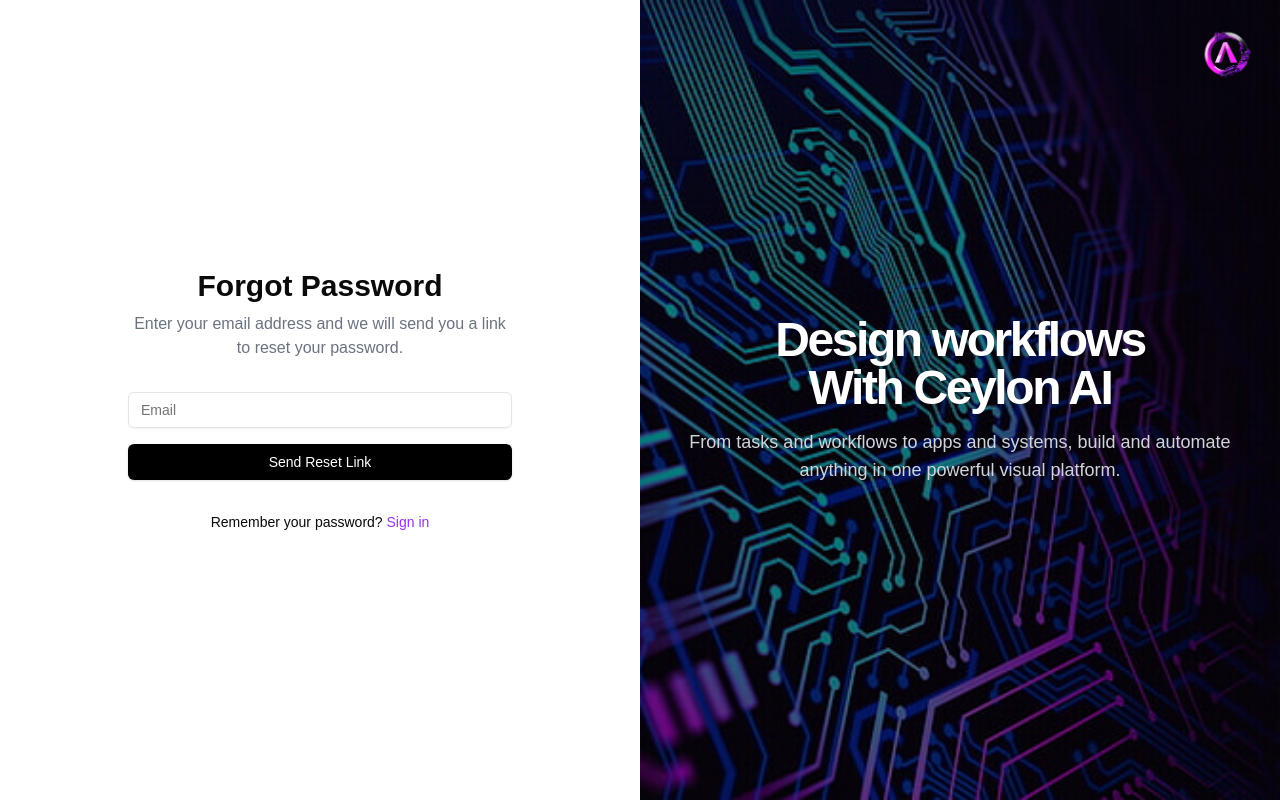
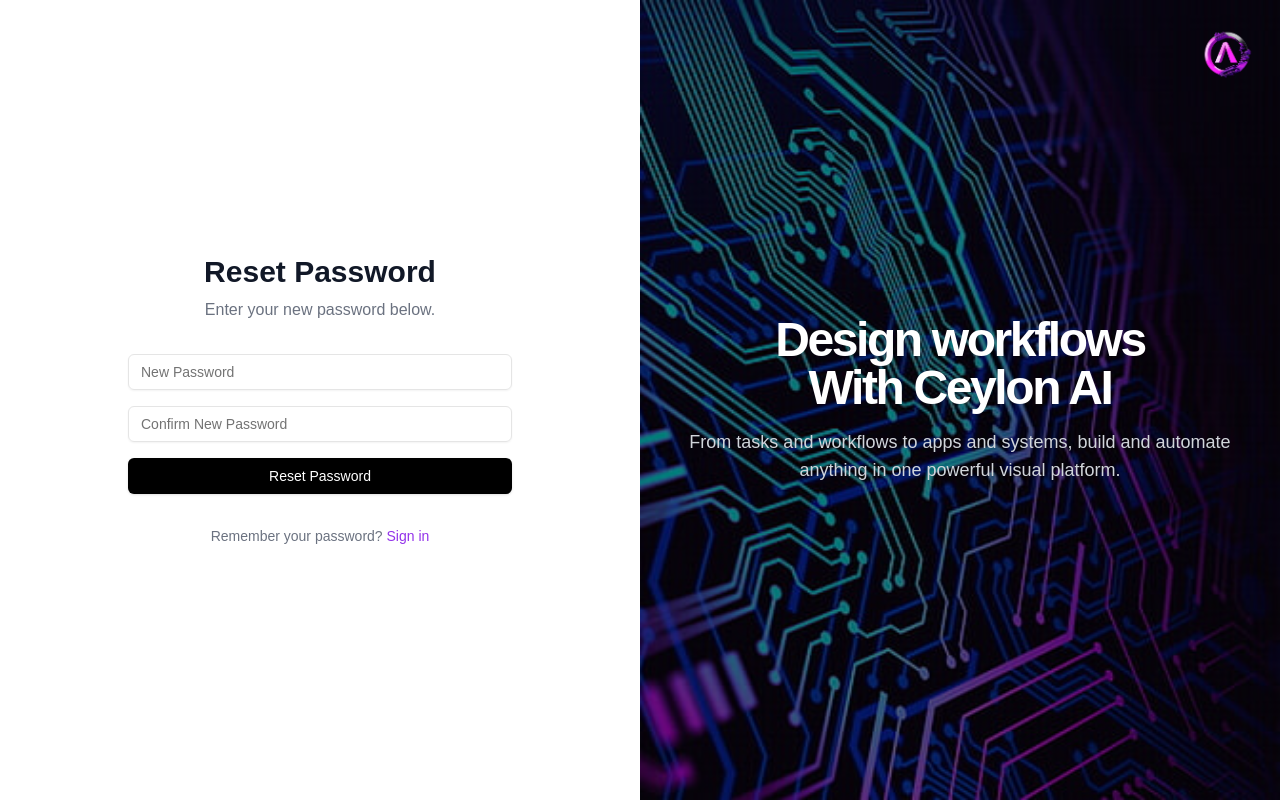
Before and after one commit to ceylonai/ceylon-ai-dashboard, a Next.js app: page /auth/forgot-password in a window 1280 px wide. Built offline with nearby package versions, Linux system fonts and the light colour scheme.

Commit message:
change theme color

```diff
--- a/src/app/auth/forgot-password/page.tsx
+++ b/src/app/auth/forgot-password/page.tsx
@@ -1,56 +1,85 @@
 'use client'
+
 import Image from "next/image"
 import Link from "next/link"
 import { useState } from "react"
 import { Button } from "@/components/ui/button"
 import { Input } from "@/components/ui/input"
 import { Alert, AlertDescription, AlertTitle } from "@/components/ui/alert"
-import { CheckCircle2 } from 'lucide-react'
+import { CheckCircle2, AlertCircle } from 'lucide-react'
 
-export default function ForgotPassword() {
-    const [email, setEmail] = useState("")
+export default function ResetPassword() {
+    const [password, setPassword] = useState("")
+    const [confirmPassword, setConfirmPassword] = useState("")
     const [isSubmitted, setIsSubmitted] = useState(false)
+    const [error, setError] = useState("")
 
     const handleSubmit = (e: React.FormEvent) => {
         e.preventDefault()
+        setError("")
+
+        if (password !== confirmPassword) {
+            setError("Passwords do not match")
+            return
+        }
+
+        if (password.length < 8) {
+            setError("Password must be at least 8 characters long")
+            return
+        }
+
         setIsSubmitted(true)
     }
 
     return (
         <div className="grid min-h-screen lg:grid-cols-2">
-            <div className="flex items-center justify-center px-8 py-12 md:px-12">
+            <div className="flex items-center justify-center px-8 py-12 md:px-12 bg-white dark:bg-gray-900">
                 <div className="w-full max-w-sm space-y-8">
                     <div className="space-y-2 text-center">
-                        <h1 className="text-3xl font-bold">Forgot Password</h1>
-                        <p className="text-gray-500">
-                            Enter your email address and we will send you a link to reset your password.
+                        <h1 className="text-3xl font-bold text-gray-900 dark:text-white">Reset Password</h1>
+                        <p className="text-gray-500 dark:text-gray-400">
+                            Enter your new password below.
                         </p>
                     </div>
                     {!isSubmitted ? (
                         <form onSubmit={handleSubmit} className="space-y-4">
                             <Input
-                                type="email"
-                                placeholder="Email"
-                                value={email}
-                                onChange={(e) => setEmail(e.target.value)}
+                                type="password"
+                                placeholder="New Password"
+                                value={password}
+                                onChange={(e) => setPassword(e.target.value)}
                                 required
                             />
-                            <Button type="submit" className="w-full bg-black text-white hover:bg-black/90">
-                                Send Reset Link
+                            <Input
+                                type="password"
+                                placeholder="Confirm New Password"
+                                value={confirmPassword}
+                                onChange={(e) => setConfirmPassword(e.target.value)}
+                                required
+                            />
+                            {error && (
+                                <Alert variant="destructive">
+                                    <AlertCircle className="h-4 w-4" />
+                                    <AlertTitle>Error</AlertTitle>
+                                    <AlertDescription>{error}</AlertDescription>
+                                </Alert>
+                            )}
+                            <Button type="submit" className="w-full bg-black text-white hover:bg-black/90 dark:bg-white dark:text-black dark:hover:bg-white/90">
+                                Reset Password
                             </Button>
                         </form>
                     ) : (
-                        <Alert variant="default">
-                            <CheckCircle2 className="h-4 w-4" />
-                            <AlertTitle>Success</AlertTitle>
-                            <AlertDescription>
-                                If an account exists for {email}, you will receive a password reset email shortly.
+                        <Alert variant="default" className="bg-green-100 dark:bg-green-900">
+                            <CheckCircle2 className="h-4 w-4 text-green-600 dark:text-green-400" />
+                            <AlertTitle className="text-green-800 dark:text-green-200">Success</AlertTitle>
+                            <AlertDescription className="text-green-700 dark:text-green-300">
+                                Your password has been successfully reset. You can now sign in with your new password.
                             </AlertDescription>
                         </Alert>
                     )}
-                    <div className="text-center text-sm">
+                    <div className="text-center text-sm text-gray-500 dark:text-gray-400">
                         Remember your password?{" "}
-                        <Link href="/auth/signin" className="text-purple-600 hover:underline">
+                        <Link href="/signin" className="text-purple-600 hover:underline dark:text-purple-400">
                             Sign in
                         </Link>
                     </div>
--- a/src/app/auth/reset-password/page.tsx
+++ b/src/app/auth/reset-password/page.tsx
@@ -1,4 +1,5 @@
 'use client'
+
 import Image from "next/image"
 import Link from "next/link"
 import { useState } from "react"
```
